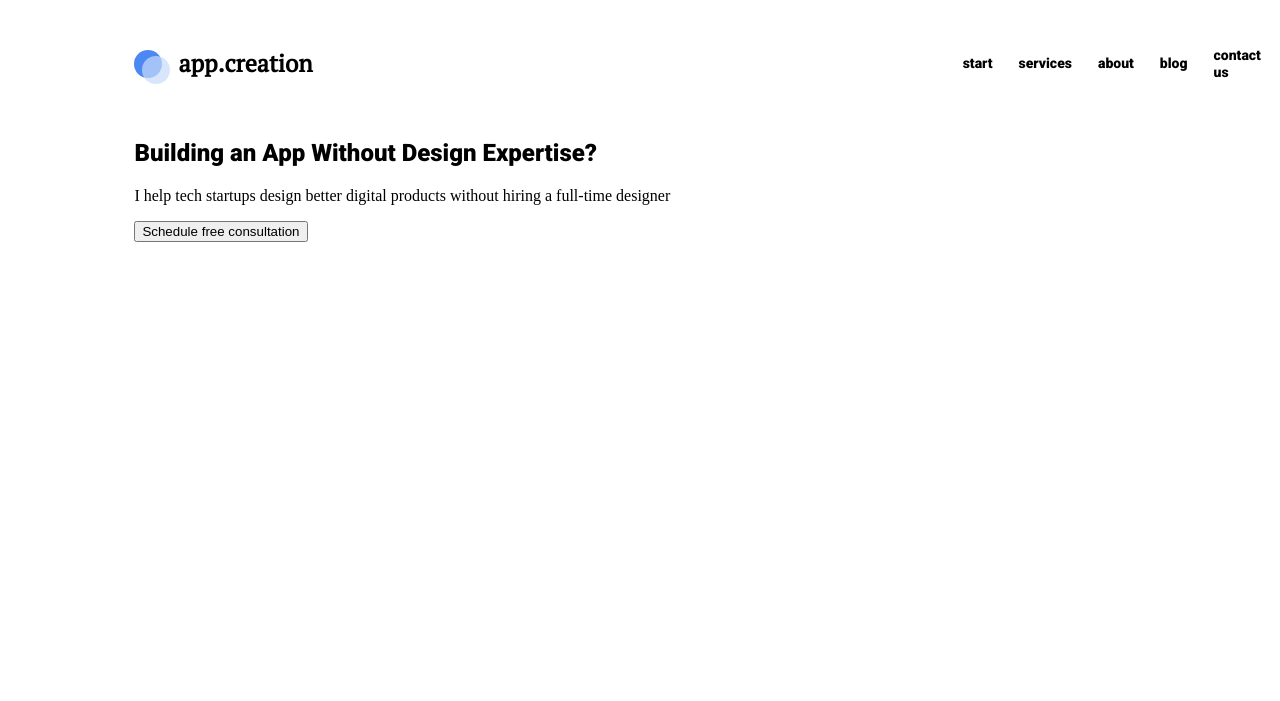
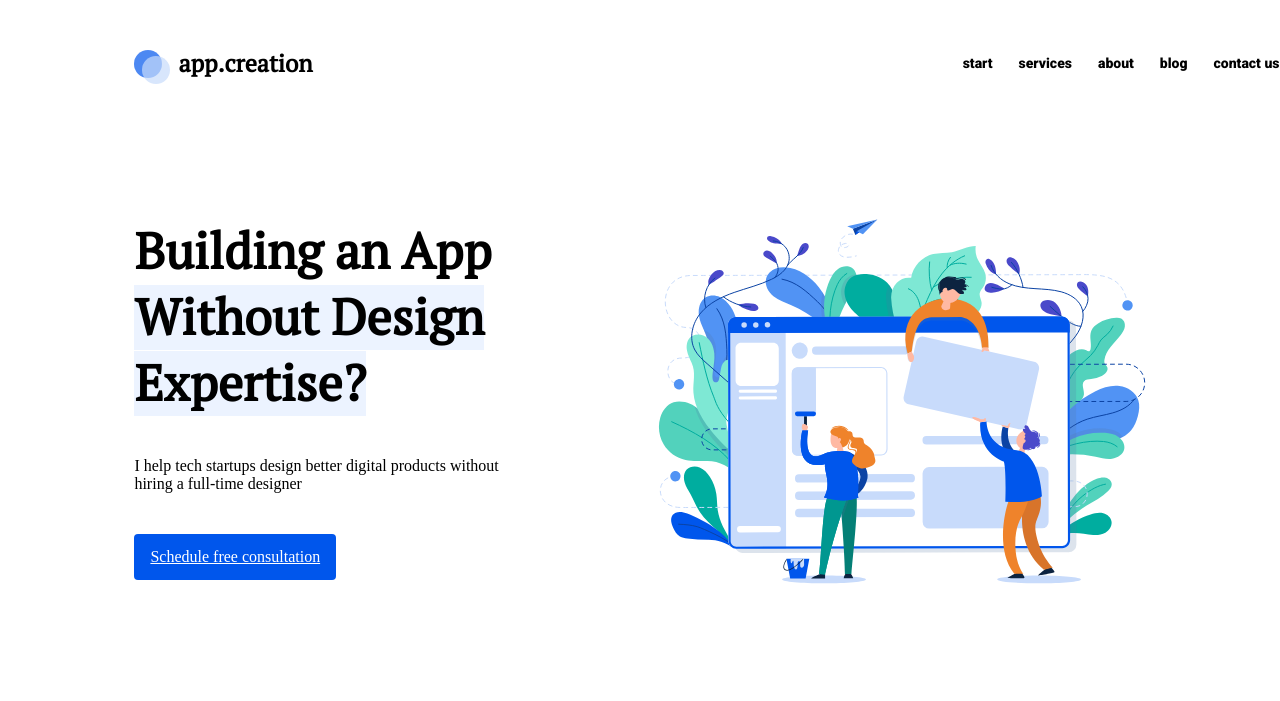
Before and after one commit to WebHeroSchool/Anna_Lahunova, a plain HTML site: page index.html in a window 1280 px wide. Drawn offline with Linux system fonts and the light colour scheme.

Commit message:
создали основной блок

```diff
--- a/index.html
+++ b/index.html
@@ -23,12 +23,10 @@
         <a class="menu__item" href="#">contact us</a>
     </nav>
   </header><!--
-  --><section class="mail-section">
-    <main class="main-content">
-      <h1 class="main-content__title">Building an App Without Design Expertise?</h1>
-      <p class="main-content__subtitle">I help tech startups design better digital products without hiring a full-time designer</p>
-      <button class="main-content__button" type="button" name="button">Schedule free consultation</button>
-    </main>
+  --><section class="main">
+      <h1 class="main__title">Building an App<span class="main__title-text_hightlight"> Without Design Expertise?</span></h1>
+      <p class="main__subtitle">I help tech startups design better digital products without hiring a full-time designer</p>
+      <a class="main__button" href="#">Schedule free consultation</a>
     <div>
       <img src>
     </div>
--- a/style.css
+++ b/style.css
@@ -1,6 +1,32 @@
+.main{
+  padding: 0 63% 100px 0;
+  background: top right no-repeat url(img/mainImg.svg);
+    }
+.main__title{
+  margin: 0 0 40px 0;
+  font: normal 700 50px/66px pt_serif, arial, helvetica, sans-serif;
+    }
 
-.main-content__title{
-  font-family: Roboto;
+.main__subtitle{
+  margin: 0 0 41px 0;
+  font: 18fpx/21px Roboto, arial, helvetica, sans-serif;
+}
+
+.main__button{
+  display: inline-block;
+  font: 14p/16px Roboto, arial, helvetica, sans-serif;
+  color: #fff;
+  background: #0056EC;
+  padding: 14px 16px;
+  text-decorstion: none;
+  border-radius: 4px;
+  transition: opacity .5s;
+  }
+  .main__button:hover{
+    opacity: .5s;
+  }
+.main__title-text_hightlight{
+  background: #ECF3FF;
 }
 .wrapper {
   margin: auto;
@@ -19,9 +45,11 @@
 .header{
   display: flex;
   justify-content: space-between;
+  margin-bottom: 100px;
 }
 .menu{
   display: flex;
+  white-space: nowrap;
   align-items: center;
 }
 .menu__item{
```
Also changed, not shown: img/logo.svg (deleted), img/mainImg.svg (added).
